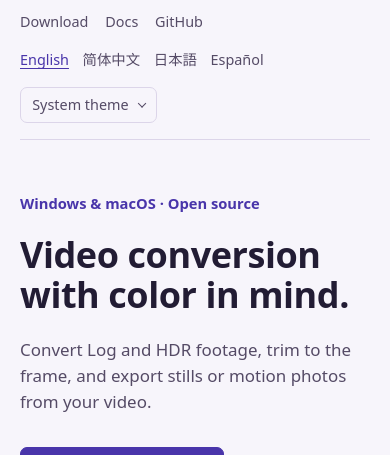
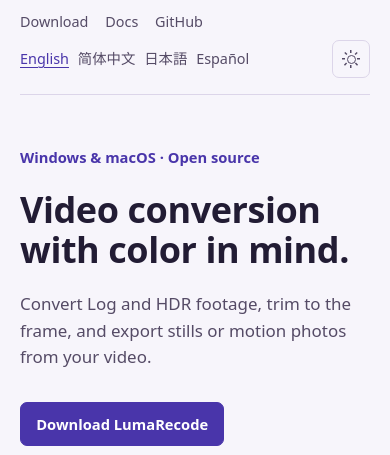
Before and after one commit to MIKU552/LumaRecode, a plain HTML site: page site/index.html in a window 390 px wide. Shown: the part 48-503 px from the top of the page. Drawn offline with Linux system fonts and the light colour scheme.

Commit message:
Show a sun or moon in the appearance control
Co-authored-by: codex <197952311+codex@users.noreply.github.com>

```diff
--- a/site/appearance.js
+++ b/site/appearance.js
@@ -30,7 +30,6 @@
         const selected = button.dataset.mode === appearance;
         button.setAttribute("aria-pressed", String(selected));
         if (selected) {
-          trigger.textContent = button.textContent;
           trigger.setAttribute("aria-label", `${picker.dataset.label} · ${button.textContent}`);
         }
       }
--- a/site/index.html
+++ b/site/index.html
@@ -13,8 +13,8 @@
   <link rel="alternate" hreflang="x-default" href="https://lumarecode.miku552.top/">
   <script src="language.js" data-choose-language></script>
   <link rel="icon" href="assets/lumarecode.png" type="image/png">
-  <script src="appearance.js?v=2"></script>
-  <link rel="stylesheet" href="style.css?v=2">
+  <script src="appearance.js?v=3"></script>
+  <link rel="stylesheet" href="style.css?v=3">
   <title>LumaRecode · Video transcoding for Windows and macOS</title>
 </head>
 <body>
@@ -34,7 +34,7 @@
         <a href="es/" data-language="es" lang="es" hreflang="es">Español</a>
       </nav>
       <details class="theme-picker" data-label="Appearance" hidden>
-        <summary>System theme</summary>
+        <summary aria-label="Appearance"><span class="theme-icon" aria-hidden="true"></span></summary>
         <div class="theme-menu" role="group" aria-label="Appearance">
           <button type="button" data-mode="system" aria-pressed="true">System theme</button>
           <button type="button" data-mode="light" aria-pressed="false">Light theme</button>
--- a/site/style.css
+++ b/site/style.css
@@ -65,11 +65,10 @@ nav a:hover { color: var(--text); text-decoration: underline; }
 .locale-nav [aria-current="page"] { color: var(--accent); text-decoration: underline; }
 .theme-picker { position: relative; font-size: .9rem; }
 .theme-picker summary {
-  display: flex;
-  align-items: center;
-  gap: .65rem;
-  min-height: 36px;
-  padding: .25rem .7rem;
+  display: grid;
+  place-items: center;
+  width: 38px;
+  height: 38px;
   border: 1px solid var(--line);
   border-radius: 7px;
   color: var(--muted);
@@ -77,19 +76,46 @@ nav a:hover { color: var(--text); text-decoration: underline; }
   cursor: pointer;
 }
 .theme-picker summary::-webkit-details-marker { display: none; }
-.theme-picker summary::after {
-  content: "";
-  width: .38rem;
-  height: .38rem;
-  border-right: 1px solid;
-  border-bottom: 1px solid;
-  transform: translateY(-.1rem) rotate(45deg);
-}
 .theme-picker summary:hover, .theme-picker[open] summary {
   background: var(--panel);
   border-color: var(--button-border);
   color: var(--text);
 }
+.theme-icon {
+  --ray: linear-gradient(currentColor, currentColor);
+  position: relative;
+  display: grid;
+  place-items: center;
+  width: 18px;
+  height: 18px;
+  background: var(--ray) center top / 1.5px 3px no-repeat,
+              var(--ray) center bottom / 1.5px 3px no-repeat,
+              var(--ray) left center / 3px 1.5px no-repeat,
+              var(--ray) right center / 3px 1.5px no-repeat;
+}
+.theme-icon::before {
+  content: "";
+  width: 9px;
+  height: 9px;
+  border: 1.5px solid;
+  border-radius: 50%;
+}
+.theme-icon::after {
+  content: "";
+  position: absolute;
+  inset: 0;
+  background: inherit;
+  transform: rotate(45deg);
+}
+:root[data-appearance="dark"] .theme-icon { background: none; }
+:root[data-appearance="dark"] .theme-icon::before {
+  width: 15px;
+  height: 15px;
+  border: 0;
+  box-shadow: inset 4px -2px 0 currentColor;
+  transform: rotate(-12deg);
+}
+:root[data-appearance="dark"] .theme-icon::after { display: none; }
 .theme-menu {
   position: absolute;
   z-index: 3;
@@ -228,9 +254,9 @@ figcaption { margin-top: .65rem; text-align: center; font-size: .8rem; }
 @media (max-width: 560px) {
   .topbar, .footer { align-items: flex-start; flex-direction: column; gap: .9rem; }
   nav { gap: .55rem 1.05rem; }
-  .site-nav { justify-content: flex-start; }
-  .locale-nav { border-inline-start: 0; padding-inline-start: 0; }
-  .theme-menu { inset-inline: 0 auto; }
+  .site-nav { width: 100%; justify-content: flex-start; gap: .4rem .55rem; }
+  .locale-nav { border-inline-start: 0; padding-inline-start: 0; gap: .15rem .55rem; }
+  .theme-picker { margin-inline-start: auto; }
   .workflow, .download-panel { grid-template-columns: 1fr; }
   .download-panel .button { justify-self: start; }
 }
```
Also changed, not shown: site/es/index.html (+3 -3 lines), site/ja/index.html (+3 -3 lines), site/privacy.html (+3 -3 lines), site/zh/index.html (+3 -3 lines).
